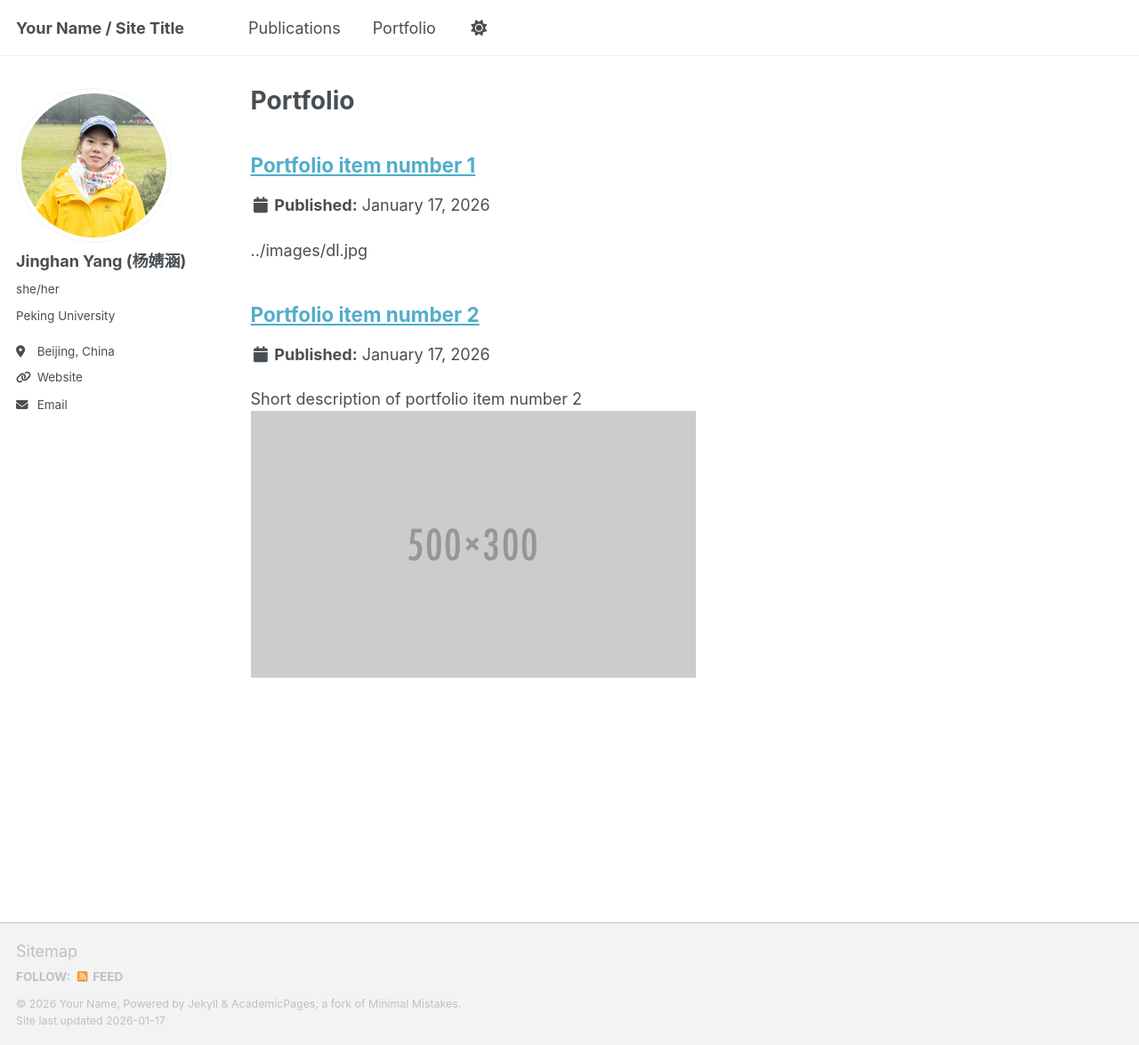
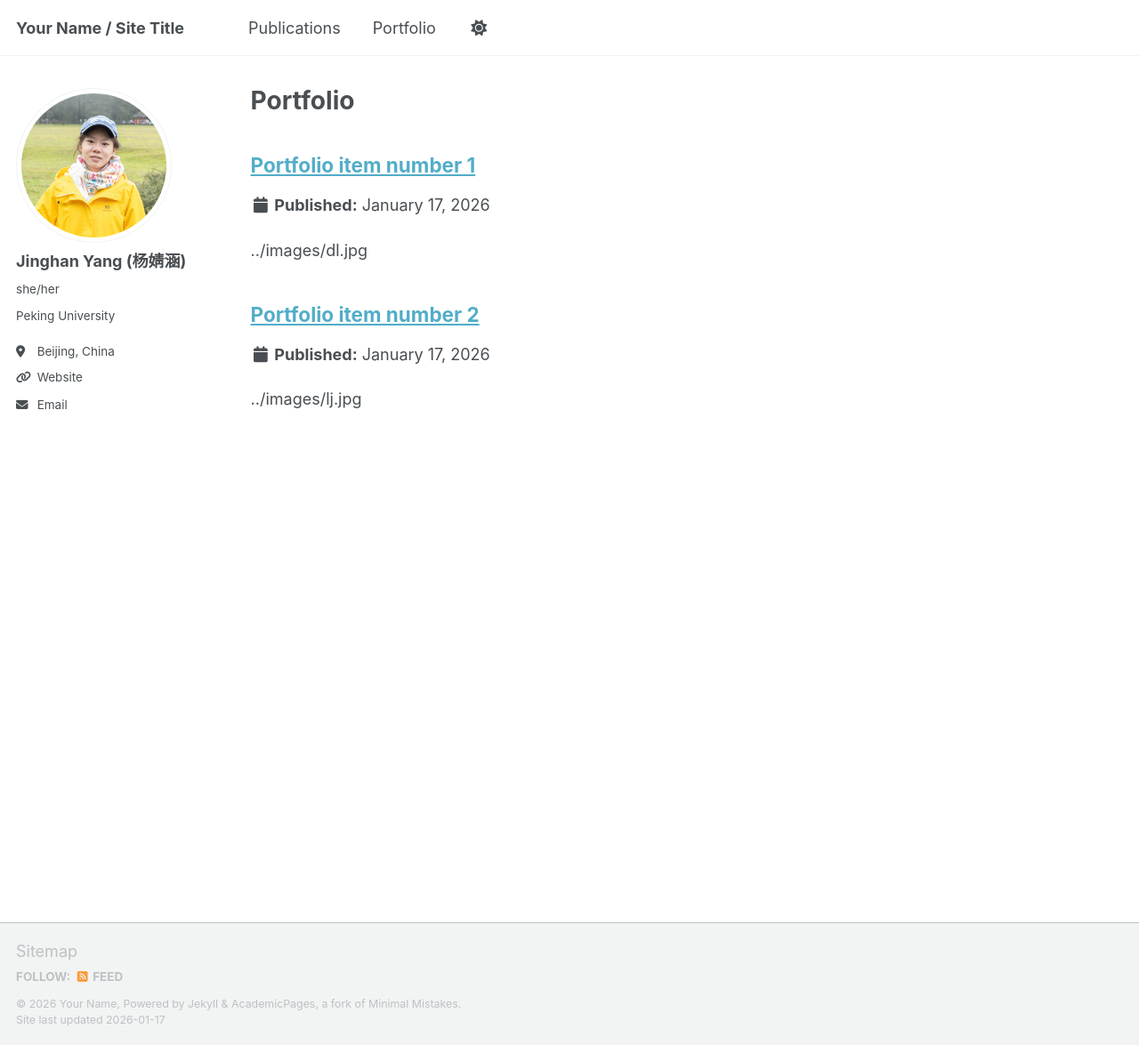
Before and after one commit to JinghanYang127/JinghanYang127.github.io, a Jekyll site: the page built from _pages/portfolio.html, in a window 1280 px wide and 1175 px high. Shown: the whole window at 89% size. Built offline with Jekyll 4.4.1, drawn with Linux system fonts in a browser that asks for light colours; a script that is not in the unit is left out.

Commit message:
Update portfolio-2.html

```diff
--- a/_portfolio/portfolio-2.html
+++ b/_portfolio/portfolio-2.html
@@ -1,6 +1,6 @@
 ---
 title: "Portfolio item number 2"
-excerpt: "Short description of portfolio item number 2 <br/><img src='/images/500x300.png'>"
+excerpt: ../images/lj.jpg
 collection: portfolio
 ---
 
```
